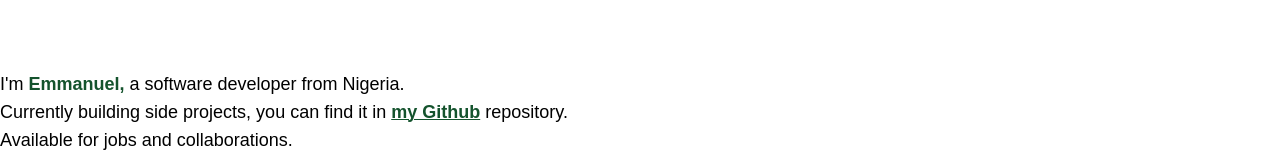
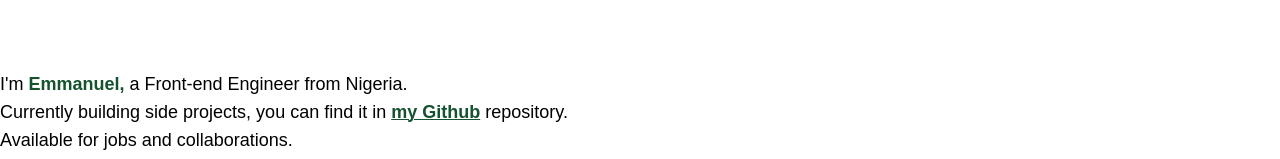
Before and after one commit to ehma90/Portfolio-App, a React (Create React App) app: page / in a window 1280 px wide. Shown: the part 341-500 px from the top of the page. Built offline with nearby package versions, Linux system fonts and the light colour scheme.

Commit message:
Update profilecomponent

```diff
--- a/src/Component/Hero/Profile.jsx
+++ b/src/Component/Hero/Profile.jsx
@@ -5,7 +5,7 @@ function Profile() {
     <div className="mt-[150px] mb-[100px] px-10 md:px-0 text-md md:text-lg">
       <p className="leading-7">
         I'm <span className="text-green-900 font-semibold ">Emmanuel,</span> a
-        software developer from Nigeria.
+        Front-end Engineer from Nigeria.
       </p>
       <p className="leading-7">
         Currently building side projects, you can find it in{" "}
```
